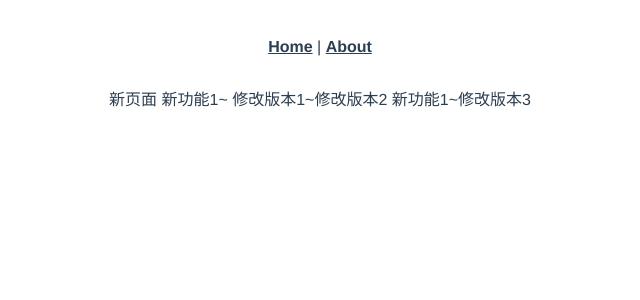
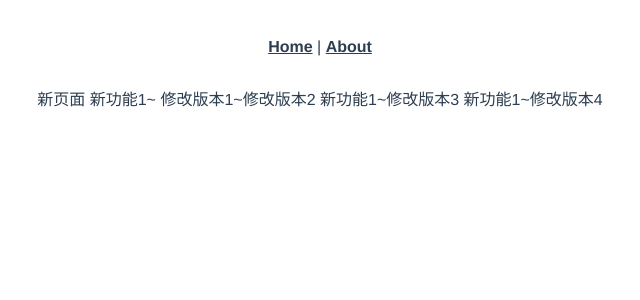
Before and after one commit to pistachioXiu/vue-pro, a Vue app: page /new in a window 1280 px wide. Shown: the top 300 px of the page, without its empty margins (320-960 px from the left). Built offline with nearby package versions, Linux system fonts and the light colour scheme.

Commit message:
新功能1~修改版本4

```diff
--- a/src/views/NewView.vue
+++ b/src/views/NewView.vue
@@ -1,3 +1,3 @@
 <template>
-	<div>新页面 新功能1~ 修改版本1~修改版本2 新功能1~修改版本3</div>
+	<div>新页面 新功能1~ 修改版本1~修改版本2 新功能1~修改版本3 新功能1~修改版本4</div>
 </template>
```
